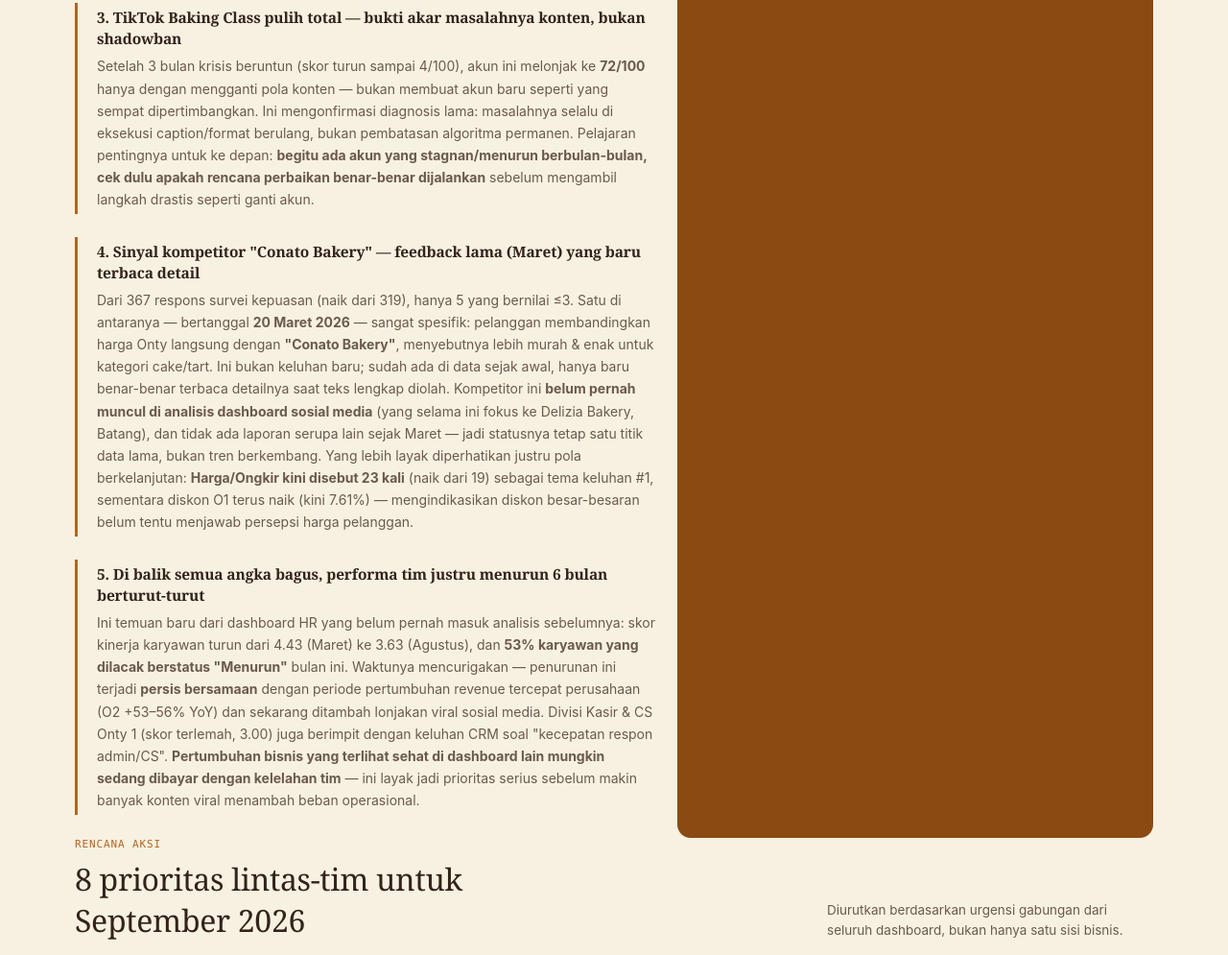
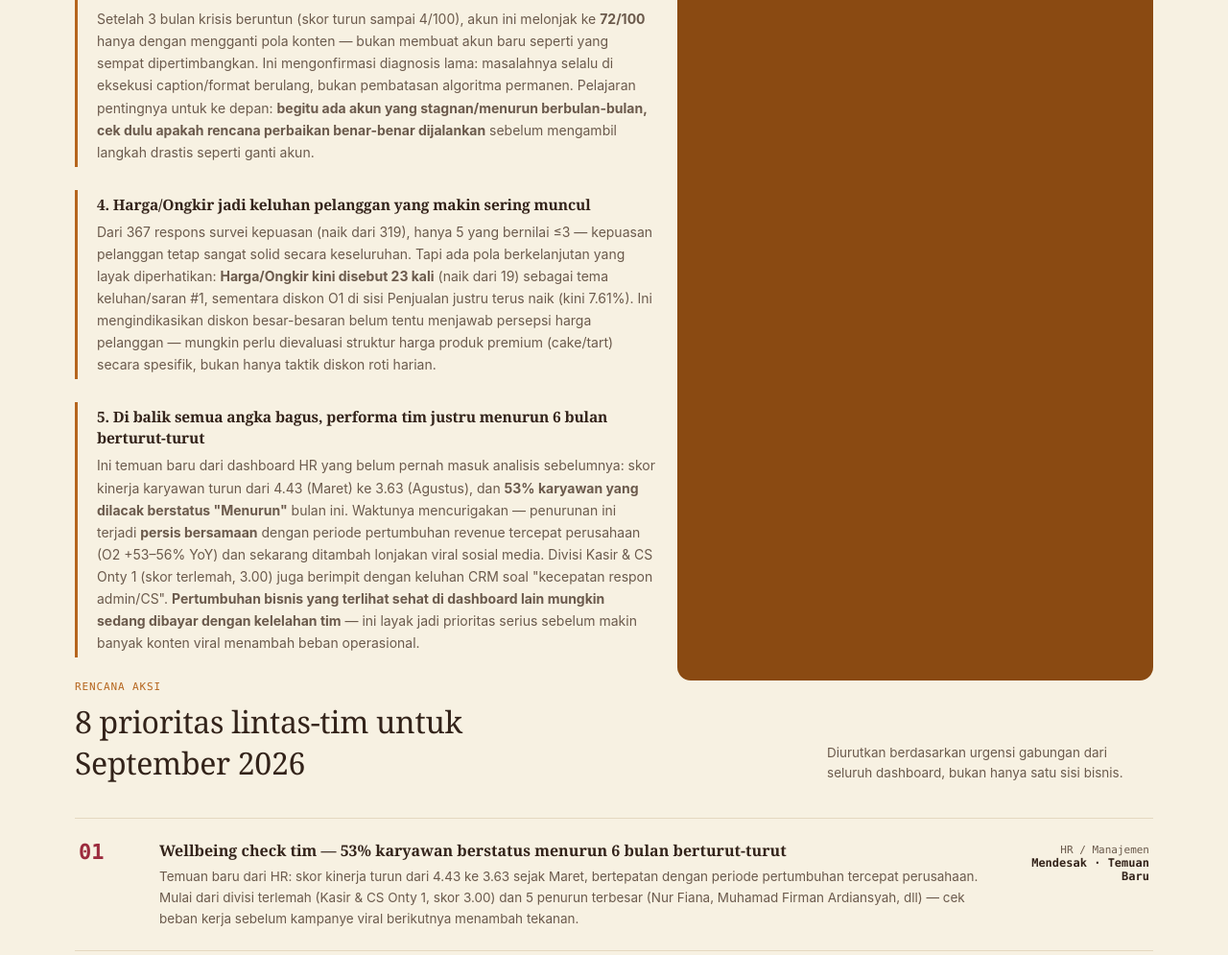
Before and after one commit to muslihm3/onty_super_dashboard, a plain HTML site: page index.html in a window 1280 px wide. Shown: the part 4272-5267 px from the top of the page at 96% size. Drawn offline with Linux system fonts and the light colour scheme.

Commit message:
Add files via upload

```diff
--- a/index.html
+++ b/index.html
@@ -516,7 +516,7 @@
         <div class="mini"><div class="mini-label">Rating ≤3</div><div class="mini-value">5</div><div class="mini-sub up">Tetap 5 — tak ada kasus baru sejak Juli</div></div>
       </div>
       <p class="panel-body">
-        Kepuasan pelanggan justru <b>membaik</b> seiring bertambahnya respons — rata-rata naik dari 4.83 ke <b>4.86</b>, dan yang lebih penting: <b>jumlah respons rating rendah tetap 5</b> meski volume responden bertambah 48 orang (319→367) dalam sebulan terakhir — artinya tidak ada keluhan serius baru. Onty Cake &amp; Bakery makin unggul dari Onty Resto (4.88 vs 4.83). Tema keluhan/saran #1 tetap <b>Harga/Ongkir</b>, kini disebut <b>23 kali</b> (naik dari 19) — makin menegaskan ini isu yang perlu direspons, bukan sekadar sinyal awal. <b>Kecepatan Respon Admin/CS</b> juga naik jadi 21 sebutan (dari 17). Satu catatan koreksi: respons yang menyebut kompetitor <b>"Conato Bakery"</b> ternyata bertanggal <b>20 Maret 2026</b> — bukan keluhan baru, hanya baru sempat terbaca detail teksnya belakangan. Tidak ada laporan serupa lain sejak itu, jadi statusnya tetap satu titik data lama, bukan tren yang berkembang.
+        Kepuasan pelanggan justru <b>membaik</b> seiring bertambahnya respons — rata-rata naik dari 4.83 ke <b>4.86</b>, dan yang lebih penting: <b>jumlah respons rating rendah tetap 5</b> meski volume responden bertambah 48 orang (319→367) dalam sebulan terakhir — artinya tidak ada keluhan serius baru. Onty Cake &amp; Bakery makin unggul dari Onty Resto (4.88 vs 4.83). Tema keluhan/saran #1 tetap <b>Harga/Ongkir</b>, kini disebut <b>23 kali</b> (naik dari 19) — makin menegaskan ini isu yang perlu direspons, bukan sekadar sinyal awal. <b>Kecepatan Respon Admin/CS</b> juga naik jadi 21 sebutan (dari 17).
       </p>
       <div class="taglist">
         <span class="tag gold">Harga/Ongkir = keluhan #1, makin sering (23x)</span>
@@ -603,8 +603,8 @@
         <p>Setelah 3 bulan krisis beruntun (skor turun sampai 4/100), akun ini melonjak ke <b>72/100</b> hanya dengan mengganti pola konten — bukan membuat akun baru seperti yang sempat dipertimbangkan. Ini mengonfirmasi diagnosis lama: masalahnya selalu di eksekusi caption/format berulang, bukan pembatasan algoritma permanen. Pelajaran pentingnya untuk ke depan: <b>begitu ada akun yang stagnan/menurun berbulan-bulan, cek dulu apakah rencana perbaikan benar-benar dijalankan</b> sebelum mengambil langkah drastis seperti ganti akun.</p>
       </div>
       <div class="thread">
-        <h4>4. Sinyal kompetitor "Conato Bakery" — feedback lama (Maret) yang baru terbaca detail</h4>
-        <p>Dari 367 respons survei kepuasan (naik dari 319), hanya 5 yang bernilai ≤3. Satu di antaranya — bertanggal <b>20 Maret 2026</b> — sangat spesifik: pelanggan membandingkan harga Onty langsung dengan <b>"Conato Bakery"</b>, menyebutnya lebih murah &amp; enak untuk kategori cake/tart. Ini bukan keluhan baru; sudah ada di data sejak awal, hanya baru benar-benar terbaca detailnya saat teks lengkap diolah. Kompetitor ini <b>belum pernah muncul di analisis dashboard sosial media</b> (yang selama ini fokus ke Delizia Bakery, Batang), dan tidak ada laporan serupa lain sejak Maret — jadi statusnya tetap satu titik data lama, bukan tren berkembang. Yang lebih layak diperhatikan justru pola berkelanjutan: <b>Harga/Ongkir kini disebut 23 kali</b> (naik dari 19) sebagai tema keluhan #1, sementara diskon O1 terus naik (kini 7.61%) — mengindikasikan diskon besar-besaran belum tentu menjawab persepsi harga pelanggan.</p>
+        <h4>4. Harga/Ongkir jadi keluhan pelanggan yang makin sering muncul</h4>
+        <p>Dari 367 respons survei kepuasan (naik dari 319), hanya 5 yang bernilai ≤3 — kepuasan pelanggan tetap sangat solid secara keseluruhan. Tapi ada pola berkelanjutan yang layak diperhatikan: <b>Harga/Ongkir kini disebut 23 kali</b> (naik dari 19) sebagai tema keluhan/saran #1, sementara diskon O1 di sisi Penjualan justru terus naik (kini 7.61%). Ini mengindikasikan diskon besar-besaran belum tentu menjawab persepsi harga pelanggan — mungkin perlu dievaluasi struktur harga produk premium (cake/tart) secara spesifik, bukan hanya taktik diskon roti harian.</p>
       </div>
       <div class="thread">
         <h4>5. Di balik semua angka bagus, performa tim justru menurun 6 bulan berturut-turut</h4>
@@ -685,8 +685,8 @@
     <div class="plan-item p3">
       <div class="plan-num">06</div>
       <div>
-        <div class="plan-title">Evaluasi struktur harga produk premium — didorong tren keluhan, bukan 1 sebutan Conato</div>
-        <div class="plan-desc">Satu keluhan soal "Conato Bakery" ternyata dari Maret, bukan sinyal baru. Yang lebih layak jadi dasar aksi: Harga/Ongkir tetap tema keluhan #1 dan makin sering disebut (19→23 dalam sebulan) — evaluasi apakah ini soal harga produk premium (cake/tart), bukan sekadar butuh lebih banyak diskon roti harian.</div>
+        <div class="plan-title">Evaluasi struktur harga produk premium — didorong tren keluhan yang terus naik</div>
+        <div class="plan-desc">Harga/Ongkir tetap tema keluhan #1 di CRM dan makin sering disebut (19→23 dalam sebulan) — evaluasi apakah ini soal harga produk premium (cake/tart), bukan sekadar butuh lebih banyak diskon roti harian.</div>
       </div>
       <div class="plan-owner">Manajemen / Pricing<b>Prioritas Sedang</b></div>
     </div>
```
